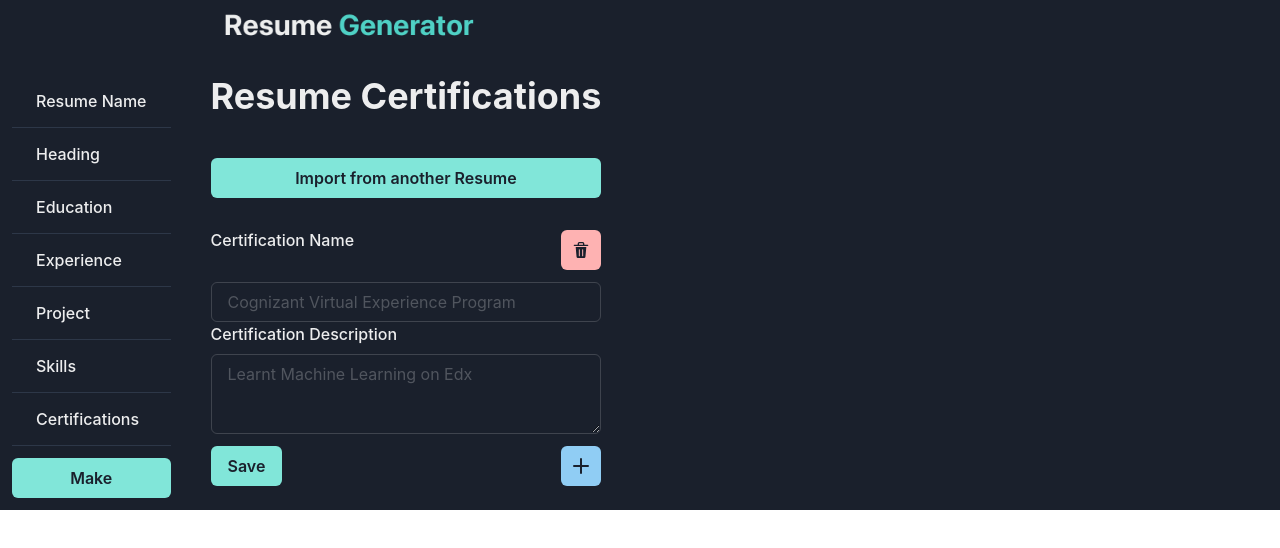
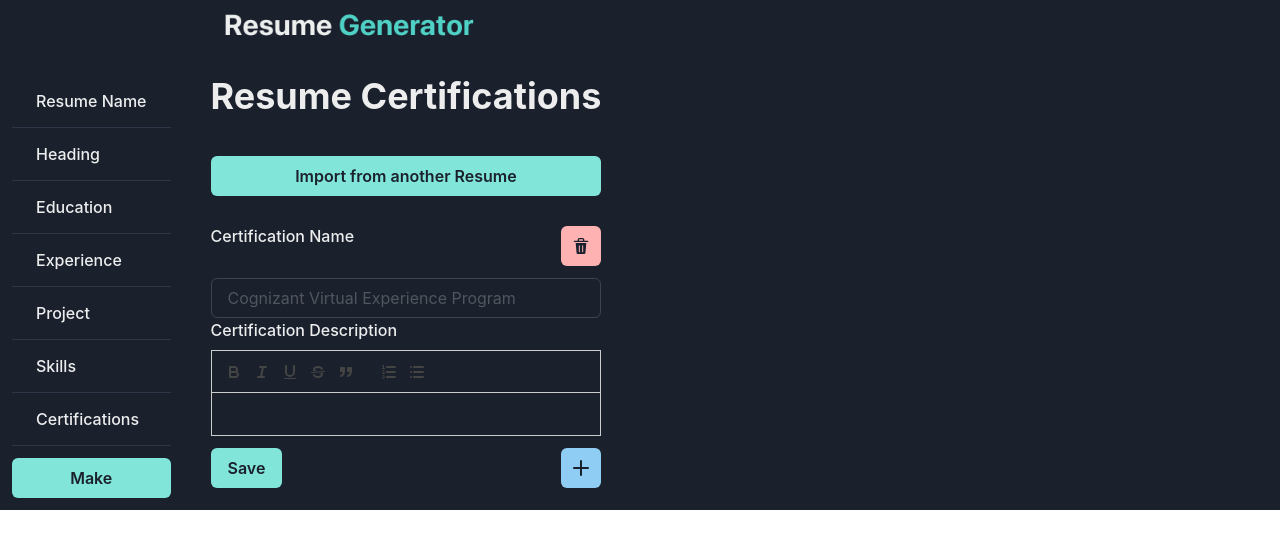
Before and after one commit to TheFJcurve/resume-generator-app, a React (Vite) app in the folder frontend/: page /resume/create/certifications in a window 1280 px wide. Shown: the top 548 px of the page. Built offline with nearby package versions, Linux system fonts and the light colour scheme.

Commit message:
bug fixes

```diff
--- a/frontend/src/components/CertificationsPage.tsx
+++ b/frontend/src/components/CertificationsPage.tsx
@@ -1,3 +1,4 @@
+import { AddIcon, DeleteIcon } from "@chakra-ui/icons";
 import {
   Box,
   Button,
@@ -7,13 +8,12 @@ import {
   Heading,
   IconButton,
   Input,
-  SimpleGrid,
-  Textarea,
+  SimpleGrid
 } from "@chakra-ui/react";
+import { useState } from "react";
+import ReactQuill from "react-quill";
 import { Form } from "react-router-dom";
 import useResume from "../hooks/useResume";
-import { AddIcon, DeleteIcon } from "@chakra-ui/icons";
-import { useState } from "react";
 
 const CertificationsPage = () => {
   const { resume, dispatch } = useResume();
@@ -30,6 +30,7 @@ const CertificationsPage = () => {
         : resume?.certifications
       : defaultField
   );
+  const [quillContent, setQuillContent] = useState<string[]>([]);
 
   const handleSubmit = (e: React.FormEvent<HTMLFormElement>) => {
     e.preventDefault();
@@ -39,7 +40,7 @@ const CertificationsPage = () => {
       { length: inputFields.length },
       (_, index) => ({
         name: data.get(`name${index}`) as string,
-        description: data.get(`description${index}`) as string,
+        description: quillContent[index],
       })
     );
 
@@ -90,10 +91,30 @@ const CertificationsPage = () => {
             </FormControl>
             <FormControl>
               <FormLabel>Certification Description</FormLabel>
-              <Textarea
-                name={`description${index}`}
-                placeholder="Learnt Machine Learning on Edx"
-                defaultValue={input.description ? input.description : ""}
+              <ReactQuill
+                id={`description${index}`}
+                theme="snow"
+                defaultValue={input.description}
+                onChange={(value) => {
+                  const updatedQuillContents = [...quillContent];
+                  updatedQuillContents[index] = value;
+                  setQuillContent(updatedQuillContents);
+                }}
+                modules={{
+                  toolbar: [
+                    ["bold", "italic", "underline", "strike", "blockquote"],
+                    [{ list: "ordered" }, { list: "bullet" }],
+                  ],
+                }}
+                formats={[
+                  "bold",
+                  "italic",
+                  "underline",
+                  "strike",
+                  "blockquote",
+                  "list",
+                  "bullet",
+                ]}
               />
             </FormControl>
           </Box>
--- a/frontend/src/components/EducationPage.tsx
+++ b/frontend/src/components/EducationPage.tsx
@@ -11,9 +11,10 @@ import {
   Input,
   SimpleGrid,
 } from "@chakra-ui/react";
-import { useState } from "react";
 import { Form } from "react-router-dom";
 import useResume from "../hooks/useResume";
+import { Education } from "../services/resumeService";
+import { useState } from "react";
 
 const EducationPage = () => {
   const { resume, dispatch } = useResume();
@@ -26,11 +27,12 @@ const EducationPage = () => {
       relevantCourses: "",
     },
   ];
-  const [inputFields, setInputFields] = useState(
+
+  const [inputFields, setInputFields] = useState<Education[]>(
     resume
-      ? resume.education?.length === 0
-        ? defaultField
-        : resume?.education
+      ? resume.education.length !== 0
+        ? resume.education
+        : defaultField
       : defaultField
   );
 
--- a/frontend/src/components/ResumeList.tsx
+++ b/frontend/src/components/ResumeList.tsx
@@ -1,14 +1,14 @@
-import { SimpleGrid } from "@chakra-ui/react";
-import useResumes from "../hooks/getResumes";
+import { SimpleGrid, Text } from "@chakra-ui/react";
+import getResumes from "../hooks/getResumes";
 import ResumeCard from "./ResumeCard";
 import ResumeContainer from "./ResumeContainer";
 import ResumeCardSkeleton from "./ResumeCardSkeleton";
 
 const ResumeList = () => {
-  const { data, error, isLoading } = useResumes();
+  const { data, error, isLoading } = getResumes();
   const skeletons = [1, 2];
 
-  if (error) throw error;
+  if (error) return <Text>{error.message}</Text>;
 
   return (
     <SimpleGrid columns={{ sm: 1, md: 2 }} margin={6} gap={4}>
--- a/frontend/src/components/SkillsPage.tsx
+++ b/frontend/src/components/SkillsPage.tsx
@@ -1,3 +1,4 @@
+import { AddIcon, DeleteIcon } from "@chakra-ui/icons";
 import {
   Box,
   Button,
@@ -11,10 +12,10 @@ import {
   SimpleGrid,
   Textarea,
 } from "@chakra-ui/react";
+import { useState } from "react";
 import { Form } from "react-router-dom";
 import useResume from "../hooks/useResume";
-import { AddIcon, DeleteIcon } from "@chakra-ui/icons";
-import { useState } from "react";
+import { Skill } from "../services/resumeService";
 
 const SkillsPage = () => {
   const { resume, dispatch } = useResume();
@@ -25,11 +26,11 @@ const SkillsPage = () => {
     },
   ];
 
-  const [inputFields, setInputFields] = useState(
+  const [inputFields, setInputFields] = useState<Skill[]>(
     resume
-      ? resume.skills?.length === 0
-        ? defaultField
-        : resume?.skills
+      ? resume.skills.length !== 0
+        ? resume.skills
+        : defaultField
       : defaultField
   );
 
```
Also changed, not shown: frontend/src/components/CustomTextArea.tsx (deleted, +0 -13 lines), frontend/src/services/resumeService.ts (+12 -13 lines), 1 other file (tests, documents, lock files or other folders).
